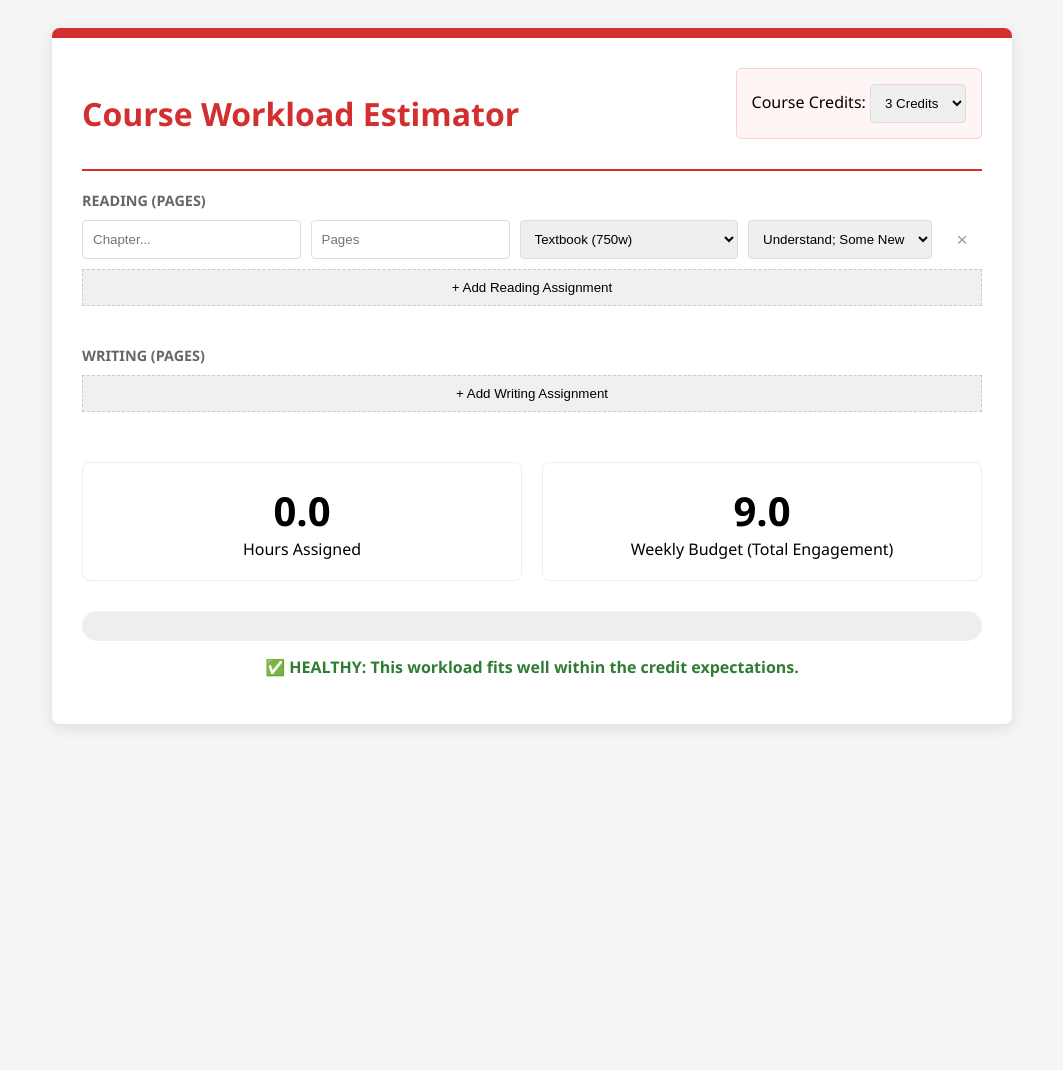
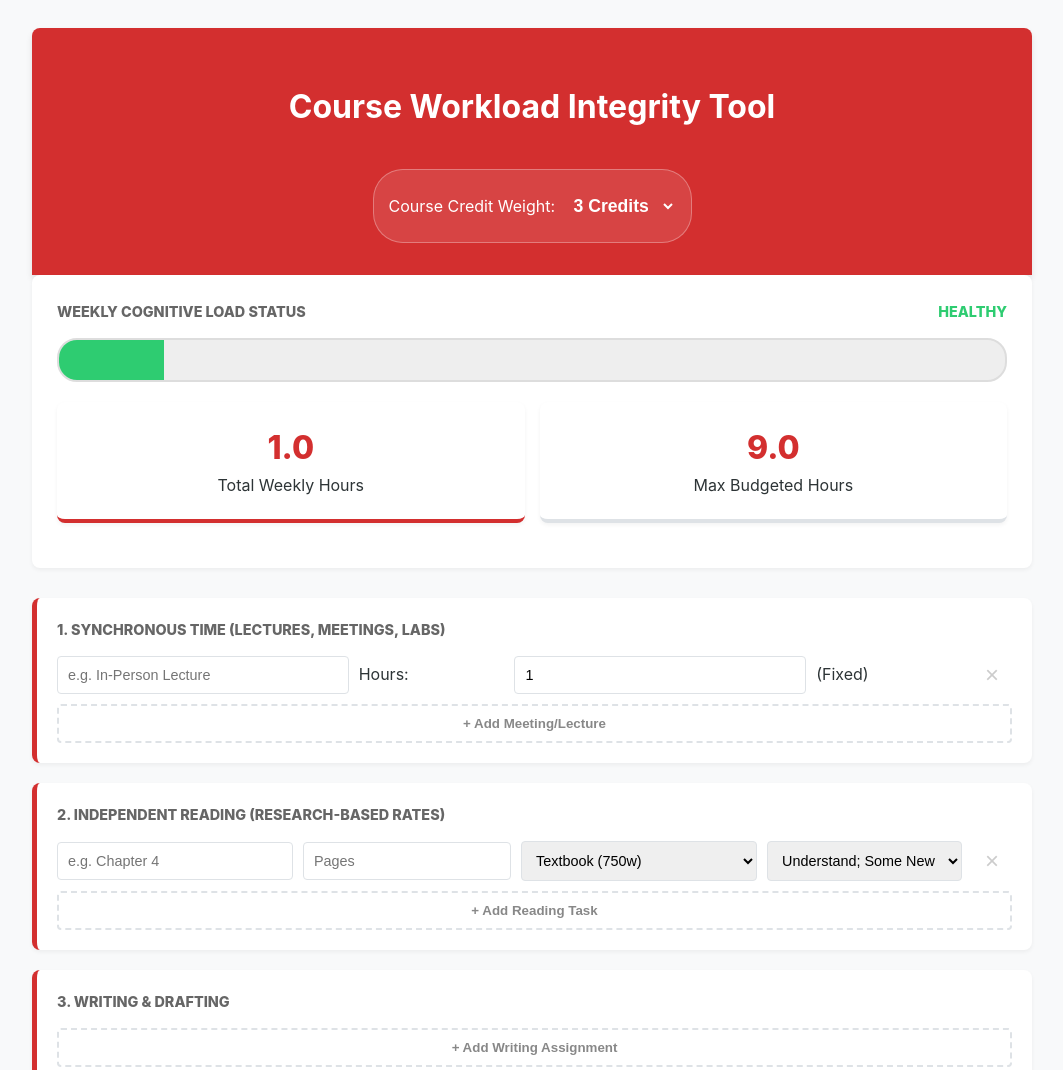
Before and after one commit to Chenowetht/Cochise-Cyber, a plain HTML site: page workcalculator.html in a window 1280 px wide. Shown: the top 1070 px of the page, without its empty margins (108-1171 px from the left). Before the commit the page ends 800 px from the top, so only its background shows below. Drawn offline with Linux system fonts and the light colour scheme.

Commit message:
Update workcalculator.html
updated a few fields

```diff
--- a/workcalculator.html
+++ b/workcalculator.html
@@ -3,52 +3,62 @@
 <head>
     <meta charset="UTF-8">
     <meta name="viewport" content="width=device-width, initial-scale=1.0">
-    <title>Workload Estimator - Credit Balanced</title>
+    <title>Cochise College - Master Workload Estimator</title>
     <style>
         :root {
-            --school-red: #D32F2F;
+            --cochise-red: #D32F2F;
             --pure-white: #FFFFFF;
-            --light-gray: #F5F5F5;
-            --dark-text: #212121;
-            --success-green: #2E7D32;
-            --warning-orange: #EF6C00;
+            --bg-gray: #f8f9fa;
+            --border-gray: #dee2e6;
+            --text-main: #2d3436;
+            --success: #2ecc71;
+            --warning: #f1c40f;
+            --danger: #e74c3c;
         }
 
-        body { font-family: 'Segoe UI', sans-serif; background-color: var(--light-gray); padding: 20px; }
-        .container { max-width: 900px; margin: 0 auto; background: white; padding: 30px; border-top: 10px solid var(--school-red); border-radius: 8px; box-shadow: 0 4px 15px rgba(0,0,0,0.1); }
+        body { font-family: 'Inter', -apple-system, sans-serif; background-color: var(--bg-gray); color: var(--text-main); line-height: 1.6; padding: 20px; }
+        .container { max-width: 1000px; margin: 0 auto; }
 
-        .header-flex { display: flex; justify-content: space-between; align-items: center; border-bottom: 2px solid var(--school-red); padding-bottom: 10px; margin-bottom: 20px; }
-        h1 { color: var(--school-red); margin: 0; }
+        /* Header & Credits */
+        header { background: var(--cochise-red); color: white; padding: 2rem; border-radius: 8px 8px 0 0; text-align: center; box-shadow: 0 4px 6px rgba(0,0,0,0.1); }
+        .credit-picker { background: rgba(255,255,255,0.1); padding: 15px; display: inline-block; border-radius: 30px; margin-top: 15px; border: 1px solid rgba(255,255,255,0.3); }
+        select#course-credits { background: transparent; color: white; border: none; font-size: 1.1rem; font-weight: bold; cursor: pointer; }
+        select#course-credits option { color: black; }
 
-        .credit-config { background: #fff5f5; padding: 15px; border-radius: 5px; margin-bottom: 20px; border: 1px solid #ffcdd2; }
+        /* Dashboard */
+        .dashboard { display: grid; grid-template-columns: repeat(auto-fit, minmax(200px, 1fr)); gap: 15px; margin: 20px 0; }
+        .stat-card { background: white; padding: 20px; border-radius: 8px; text-align: center; box-shadow: 0 2px 4px rgba(0,0,0,0.05); border-bottom: 4px solid var(--border-gray); }
+        .stat-card.active { border-bottom-color: var(--cochise-red); }
+        .stat-val { font-size: 2rem; font-weight: 800; color: var(--cochise-red); display: block; }
 
-        .section-header { font-weight: bold; text-transform: uppercase; color: #666; font-size: 0.9rem; margin: 20px 0 10px 0; }
+        /* Progress Bar Section */
+        .progress-box { background: white; padding: 25px; border-radius: 8px; margin-bottom: 30px; box-shadow: 0 2px 4px rgba(0,0,0,0.05); }
+        .progress-container { background: #eee; height: 40px; border-radius: 20px; overflow: hidden; position: relative; border: 2px solid #ddd; }
+        #progress-bar { height: 100%; width: 0%; transition: width 0.6s cubic-bezier(0.175, 0.885, 0.32, 1.275); background: var(--success); }
+        .progress-text { position: absolute; width: 100%; text-align: center; line-height: 40px; font-weight: 900; text-transform: uppercase; letter-spacing: 1px; }
 
-        .input-group { display: grid; grid-template-columns: 2fr 1fr 2fr 1fr 40px; gap: 10px; margin-bottom: 10px; }
-        input, select { padding: 10px; border: 1px solid #ddd; border-radius: 4px; }
+        /* Module Sections */
+        .module { background: white; padding: 20px; border-radius: 8px; margin-bottom: 20px; border-left: 5px solid var(--cochise-red); box-shadow: 0 2px 4px rgba(0,0,0,0.05); }
+        .module-title { font-weight: 800; text-transform: uppercase; font-size: 0.9rem; color: #666; margin-bottom: 15px; display: flex; justify-content: space-between; }
 
-        .add-btn { background: #f0f0f0; border: 1px dashed #ccc; width: 100%; padding: 10px; cursor: pointer; margin-bottom: 20px; }
-        .add-btn:hover { background: #e0e0e0; }
+        .row-grid { display: grid; grid-template-columns: 2fr 1fr 2fr 1fr 40px; gap: 10px; margin-bottom: 10px; align-items: center; }
+        input, select { padding: 10px; border: 1px solid var(--border-gray); border-radius: 4px; font-size: 0.9rem; }
 
-        .dashboard { display: grid; grid-template-columns: 1fr 1fr; gap: 20px; margin-top: 30px; }
-        .stat-card { padding: 20px; border-radius: 8px; text-align: center; border: 1px solid #eee; }
-        .stat-val { font-size: 2.5rem; font-weight: bold; display: block; }
+        .add-btn { background: none; border: 2px dashed var(--border-gray); color: #888; width: 100%; padding: 10px; cursor: pointer; border-radius: 4px; font-weight: bold; transition: 0.2s; }
+        .add-btn:hover { border-color: var(--cochise-red); color: var(--cochise-red); background: #fff5f5; }
+        .remove-btn { color: #ccc; border: none; background: none; cursor: pointer; font-size: 1.5rem; }
+        .remove-btn:hover { color: var(--danger); }
 
-        .progress-container { grid-column: span 2; background: #eee; height: 30px; border-radius: 15px; overflow: hidden; margin-top: 10px; position: relative; }
-        #progress-bar { height: 100%; width: 0%; transition: width 0.5s, background-color 0.5s; background: var(--success-green); }
-        .progress-label { position: absolute; width: 100%; text-align: center; line-height: 30px; font-weight: bold; color: #000; }
-
-        .remove-btn { color: #999; border: none; background: none; cursor: pointer; font-size: 1.2rem; }
-        .remove-btn:hover { color: var(--school-red); }
+        footer { text-align: center; font-size: 0.8rem; color: #999; margin-top: 40px; padding-bottom: 40px; }
     </style>
 </head>
 <body>
 
 <div class="container">
-    <div class="header-flex">
-        <h1>Course Workload Estimator</h1>
-        <div class="credit-config">
-            <label>Course Credits: </label>
+    <header>
+        <h1>Course Workload Integrity Tool</h1>
+        <div class="credit-picker">
+            Course Credit Weight:
             <select id="course-credits" onchange="calculate()">
                 <option value="1">1 Credit</option>
                 <option value="2">2 Credits</option>
@@ -57,36 +67,58 @@
                 <option value="5">5 Credits</option>
             </select>
         </div>
-    </div>
+    </header>
 
-    <div class="section-header">Reading (Pages)</div>
-    <div id="reading-list"></div>
-    <button class="add-btn" onclick="addRow('reading')">+ Add Reading Assignment</button>
-
-    <div class="section-header">Writing (Pages)</div>
-    <div id="writing-list"></div>
-    <button class="add-btn" onclick="addRow('writing')">+ Add Writing Assignment</button>
-
-    <div class="dashboard">
-        <div class="stat-card">
-            <span class="stat-val" id="total-hours">0.0</span>
-            Hours Assigned
-        </div>
-        <div class="stat-card">
-            <span class="stat-val" id="budget-hours">9.0</span>
-            Weekly Budget (Total Engagement)
-        </div>
-
+    <div class="progress-box">
+        <div class="module-title"><span>Weekly Cognitive Load Status</span> <span id="feedback-label">Healthy</span></div>
         <div class="progress-container">
             <div id="progress-bar"></div>
-            <div class="progress-label" id="burnout-index">0% of Weekly Capacity</div>
+            <div class="progress-text" id="progress-percent">0% CAPACITY</div>
+        </div>
+        <div class="dashboard">
+            <div class="stat-card active">
+                <span class="stat-val" id="total-hours">0.0</span>
+                Total Weekly Hours
+            </div>
+            <div class="stat-card">
+                <span class="stat-val" id="budget-hours">9.0</span>
+                Max Budgeted Hours
+            </div>
         </div>
     </div>
 
-    <p id="feedback-text" style="text-align: center; margin-top: 15px; font-weight: bold;"></p>
+    <div class="module">
+        <div class="module-title">1. Synchronous Time (Lectures, Meetings, Labs)</div>
+        <div id="class-list"></div>
+        <button class="add-btn" onclick="addRow('class')">+ Add Meeting/Lecture</button>
+    </div>
+
+    <div class="module">
+        <div class="module-title">2. Independent Reading (Research-Based Rates)</div>
+        <div id="reading-list"></div>
+        <button class="add-btn" onclick="addRow('reading')">+ Add Reading Task</button>
+    </div>
+
+    <div class="module">
+        <div class="module-title">3. Writing & Drafting</div>
+        <div id="writing-list"></div>
+        <button class="add-btn" onclick="addRow('writing')">+ Add Writing Assignment</button>
+    </div>
+
+    <div class="module">
+        <div class="module-title">4. Quizzes, Exams, & Technical Labs</div>
+        <div id="other-list"></div>
+        <button class="add-btn" onclick="addRow('other')">+ Add Assessment or Lab</button>
+    </div>
+
+    <footer>
+        Data source: Rayner et al. (2016) Reading Rates & Torrance (2000) Writing Strategy Analysis.<br>
+        Developed for Cochise College Faculty.
+    </footer>
 </div>
 
 <script>
+    // Rates from your data
     const readingRates = {
         '450': { 'S-No': 67, 'S-Some': 47, 'S-Many': 33, 'U-No': 33, 'U-Some': 24, 'U-Many': 17, 'E-No': 17, 'E-Some': 12, 'E-Many': 9 },
         '600': { 'S-No': 50, 'S-Some': 35, 'S-Many': 25, 'U-No': 25, 'U-Some': 18, 'U-Many': 13, 'E-No': 13, 'E-Some': 9, 'E-Many': 7 },
@@ -101,91 +133,127 @@
     function addRow(type) {
         const container = document.getElementById(type + '-list');
         const div = document.createElement('div');
-        div.className = 'input-group';
+        div.className = 'row-grid';
 
-        if (type === 'reading') {
-            div.innerHTML = `
-                <input type="text" placeholder="Chapter..." oninput="calculate()">
-                <input type="number" placeholder="Pages" class="pages" oninput="calculate()">
-                <select class="density" onchange="calculate()">
+        let html = '';
+        if (type === 'class') {
+            html = `
+                <input type="text" placeholder="e.g. In-Person Lecture" oninput="calculate()">
+                <span>Hours:</span>
+                <input type="number" class="val" value="1" step="0.5" oninput="calculate()">
+                <span>(Fixed)</span>
+            `;
+        } else if (type === 'reading') {
+            html = `
+                <input type="text" placeholder="e.g. Chapter 4" oninput="calculate()">
+                <input type="number" placeholder="Pages" class="val" oninput="calculate()">
+                <select class="opt1" onchange="calculate()">
                     <option value="750">Textbook (750w)</option>
                     <option value="600">Monograph (600w)</option>
                     <option value="450">Paperback (450w)</option>
                 </select>
-                <select class="context" onchange="calculate()">
+                <select class="opt2" onchange="calculate()">
                     <option value="U-Some">Understand; Some New</option>
                     <option value="U-Many">Understand; Many New</option>
                     <option value="E-Some">Engage; Some New</option>
                     <option value="S-No">Survey; No New</option>
                 </select>
-                <button class="remove-btn" onclick="this.parentElement.remove(); calculate()">×</button>
             `;
-        } else {
-            div.innerHTML = `
-                <input type="text" placeholder="Assignment..." oninput="calculate()">
-                <input type="number" placeholder="Pages" class="pages" oninput="calculate()">
-                <select class="density" onchange="calculate()">
+        } else if (type === 'writing') {
+            html = `
+                <input type="text" placeholder="e.g. Weekly Journal" oninput="calculate()">
+                <input type="number" placeholder="Pages" class="val" oninput="calculate()">
+                <select class="opt1" onchange="calculate()">
                     <option value="250">Double Spaced</option>
                     <option value="500">Single Spaced</option>
                 </select>
-                <select class="context" onchange="calculate()">
+                <select class="opt2" onchange="calculate()">
                     <option value="A-Min">Argument; Minimal Drafting</option>
                     <option value="R-No">Reflection; No Drafting</option>
                     <option value="Res-Ext">Research; Extensive Drafting</option>
                 </select>
-                <button class="remove-btn" onclick="this.parentElement.remove(); calculate()">×</button>
+            `;
+        } else if (type === 'other') {
+            html = `
+                <input type="text" placeholder="e.g. CYB Lab 1" oninput="calculate()">
+                <input type="number" placeholder="Hours" class="val" step="0.5" oninput="calculate()">
+                <select class="opt1" onchange="calculate()">
+                    <option value="1">No Study Time</option>
+                    <option value="1.5">Moderate Prep</option>
+                    <option value="2">Heavy Study/Review</option>
+                </select>
+                <span>(Multiplier)</span>
             `;
         }
+
+        div.innerHTML = html + `<button class="remove-btn" onclick="this.parentElement.remove(); calculate()">×</button>`;
         container.appendChild(div);
+        calculate();
     }
 
     function calculate() {
-        let assigned = 0;
+        let total = 0;
         const credits = parseInt(document.getElementById('course-credits').value);
-        const budget = credits * 3; // Total engagement budget (Class + Homework)
+        const budget = credits * 3;
 
-        document.querySelectorAll('#reading-list .input-group').forEach(row => {
-            const p = parseFloat(row.querySelector('.pages').value) || 0;
-            const d = row.querySelector('.density').value;
-            const c = row.querySelector('.context').value;
-            assigned += p / readingRates[d][c];
+        // Sum Class Time
+        document.querySelectorAll('#class-list .row-grid').forEach(row => {
+            total += parseFloat(row.querySelector('.val').value) || 0;
         });
 
-        document.querySelectorAll('#writing-list .input-group').forEach(row => {
-            const p = parseFloat(row.querySelector('.pages').value) || 0;
-            const d = row.querySelector('.density').value;
-            const c = row.querySelector('.context').value;
-            assigned += p * writingRates[d][c];
+        // Sum Reading
+        document.querySelectorAll('#reading-list .row-grid').forEach(row => {
+            const val = parseFloat(row.querySelector('.val').value) || 0;
+            const d = row.querySelector('.opt1').value;
+            const c = row.querySelector('.opt2').value;
+            total += val / readingRates[d][c];
+        });
+
+        // Sum Writing
+        document.querySelectorAll('#writing-list .row-grid').forEach(row => {
+            const val = parseFloat(row.querySelector('.val').value) || 0;
+            const d = row.querySelector('.opt1').value;
+            const c = row.querySelector('.opt2').value;
+            total += val * writingRates[d][c];
+        });
+
+        // Sum Other
+        document.querySelectorAll('#other-list .row-grid').forEach(row => {
+            const val = parseFloat(row.querySelector('.val').value) || 0;
+            const mult = parseFloat(row.querySelector('.opt1').value);
+            total += val * mult;
         });
 
         // Update UI
-        document.getElementById('total-hours').innerText = assigned.toFixed(1);
+        document.getElementById('total-hours').innerText = total.toFixed(1);
         document.getElementById('budget-hours').innerText = budget.toFixed(1);
 
-        const percent = Math.min((assigned / budget) * 100, 100);
-        const progressBar = document.getElementById('progress-bar');
-        progressBar.style.width = percent + '%';
+        const percent = Math.min((total / budget) * 100, 100);
+        const bar = document.getElementById('progress-bar');
+        const barText = document.getElementById('progress-percent');
+        const feedback = document.getElementById('feedback-label');
 
-        document.getElementById('burnout-index').innerText = Math.round((assigned / budget) * 100) + '% of Weekly Capacity';
+        bar.style.width = (total / budget * 100) + '%';
+        barText.innerText = Math.round((total / budget) * 100) + '% CAPACITY';
 
-        const feedback = document.getElementById('feedback-text');
-        if (assigned > budget) {
-            progressBar.style.backgroundColor = 'var(--school-red)';
-            feedback.innerText = "🚨 OVER BUDGET: You are over-assigning work for a " + credits + "-credit course.";
-            feedback.style.color = 'var(--school-red)';
-        } else if (assigned > budget * 0.8) {
-            progressBar.style.backgroundColor = 'var(--warning-orange)';
-            feedback.innerText = "⚠️ CAUTION: Students are nearing their maximum cognitive load.";
-            feedback.style.color = 'var(--warning-orange)';
+        if (total > budget) {
+            bar.style.backgroundColor = 'var(--danger)';
+            feedback.innerText = "OVER BUDGET";
+            feedback.style.color = 'var(--danger)';
+        } else if (total > budget * 0.8) {
+            bar.style.backgroundColor = 'var(--warning)';
+            feedback.innerText = "HEAVY LOAD";
+            feedback.style.color = 'var(--warning)';
         } else {
-            progressBar.style.backgroundColor = 'var(--success-green)';
-            feedback.innerText = "✅ HEALTHY: This workload fits well within the credit expectations.";
-            feedback.style.color = 'var(--success-green)';
+            bar.style.backgroundColor = 'var(--success)';
+            feedback.innerText = "HEALTHY";
+            feedback.style.color = 'var(--success)';
         }
     }
 
+    // Default Rows
+    addRow('class');
     addRow('reading');
-    calculate();
 </script>
 
 </body>
```
